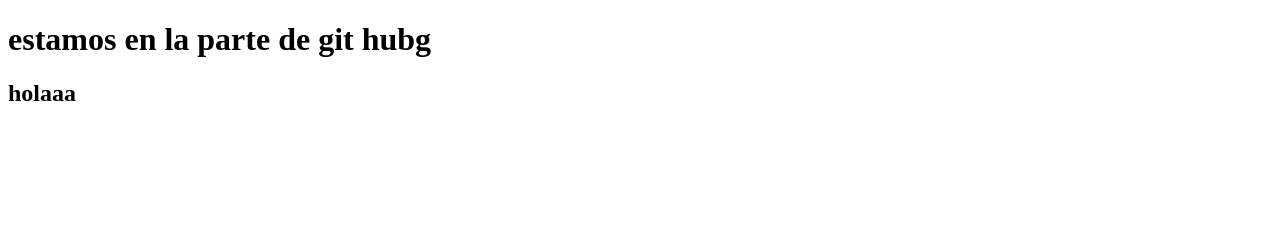
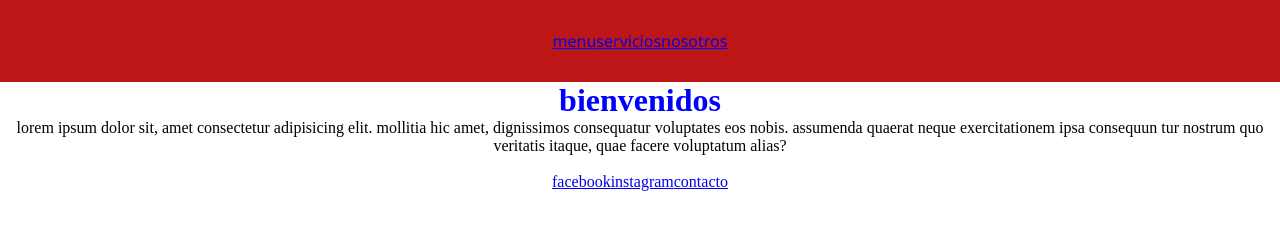
Before and after one commit to lucianoroldan/repo-prueba-, a plain HTML site: page index.html in a window 1280 px wide. Drawn offline with Linux system fonts and the light colour scheme.

Commit message:
agregamos index y css nuevo

```diff
--- a/css/style.css
+++ b/css/style.css
@@ -0,0 +1,33 @@
+*{
+    margin: 0;
+    padding: 0;
+}
+
+header{
+    display: flex;
+    flex-direction: column;
+    text-decoration: none;
+
+}
+nav{display: flex;
+    font-family: 'Segoe UI', Tahoma, Geneva, Verdana, sans-serif;
+    color: aqua;
+    justify-content: center;
+    text-decoration: none;
+    padding: 30px;
+    background-color: rgb(189, 22, 22);}
+    h1{
+        text-align: center;
+        color: blue;
+
+    }
+    p{
+        text-align: center;
+        text-transform: lowercase;
+    }
+    footer{
+        display: flex;
+        justify-content: center;
+        text-decoration: none;
+
+    }
--- a/index.html
+++ b/index.html
@@ -8,10 +8,27 @@
     <link rel="stylesheet" href="./css/style.css"><title>Document</title>
 </head>
 <body>
-    <h1>estamos en la parte de git hubg</h1>
-    <h2>
-        holaaa
-
-    </h2>
+    <header>
+        <nav>
+            <a href="#">menu</a>
+            <a href="#">servicios</a>
+            <a href="#">nosotros</a>
+        </nav>
+    </header>
+    <h1>bienvenidos</h1>
+    <p>
+        Lorem ipsum dolor sit, amet consectetur adipisicing elit.
+         Mollitia hic amet, dignissimos consequatur voluptates eos
+          nobis. Assumenda quaerat neque exercitationem ipsa consequun
+        tur nostrum quo veritatis itaque, quae facere voluptatum alias?
+    </p>
+    <div>
+        <img src="" alt="">
+    </div>
+    <footer>
+        <a href="#">facebook</a>
+        <a href="#">instagram</a>
+        <a href="#">contacto</a>
+    </footer>
 </body>
 </html>
```
